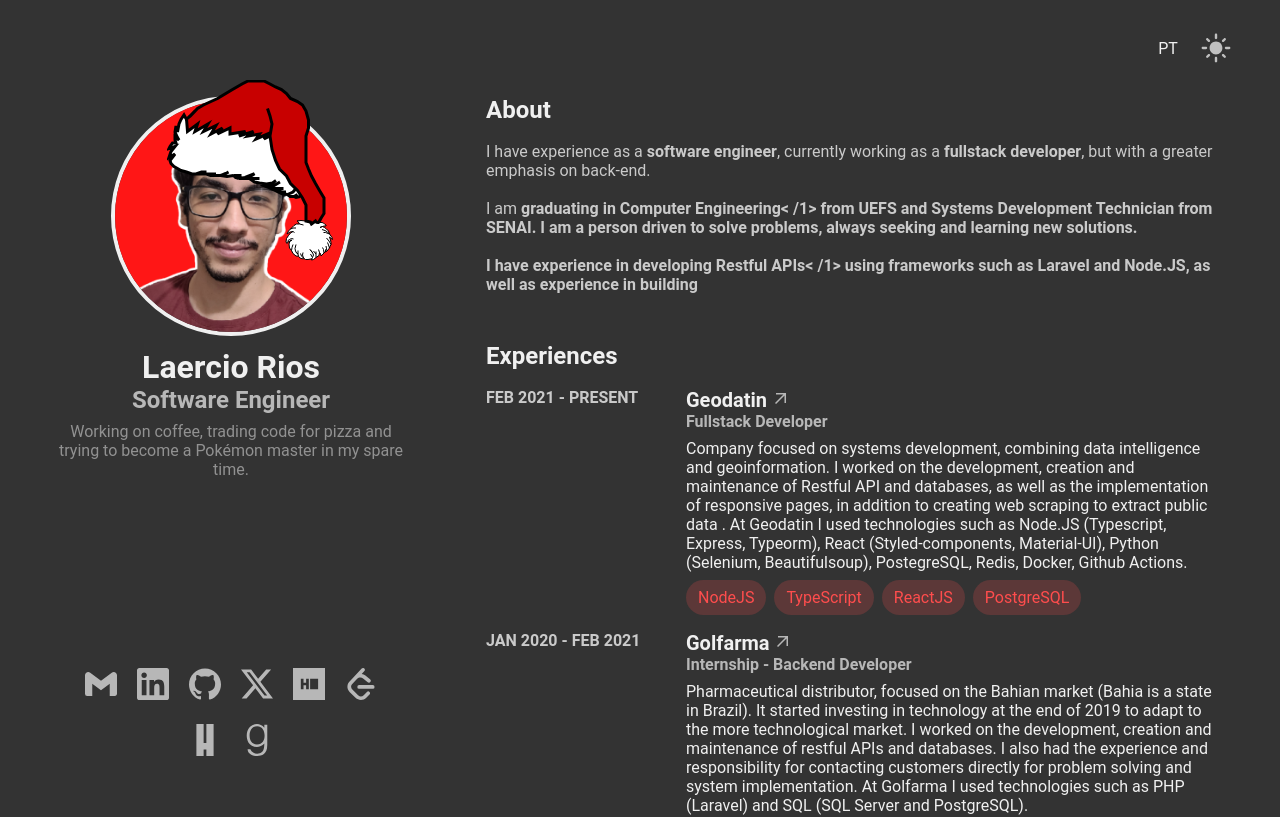
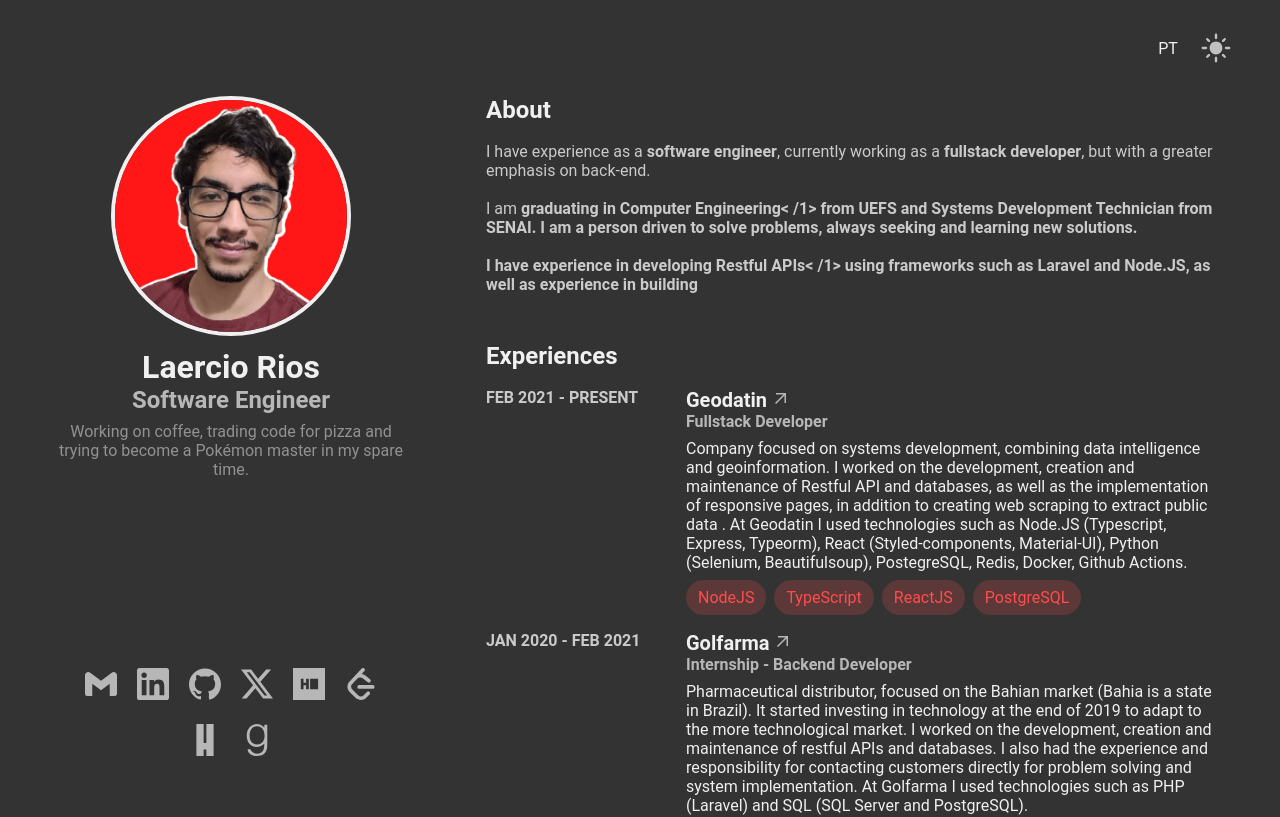
Before and after one commit to LaercioSR/laerciorios.com, a React (Vite) app: page / in a window 1280 px wide. Shown: the top 817 px of the page. Built offline with nearby package versions, Linux system fonts and the light colour scheme.

Commit message:
feat: add verification for Christmas period

```diff
--- a/src/pages/Home/index.tsx
+++ b/src/pages/Home/index.tsx
@@ -46,6 +46,9 @@
 
 export function Home() {
   const { t } = useTranslation();
+  const today = new Date();
+  const isChristmasPeriod =
+    today.getMonth() === 11 && today.getDate() >= 18 && today.getDate() <= 25;
 
   const socialNetworks = [
     {
@@ -138,7 +141,7 @@
         <LeftSide>
           <ProfileInfo>
             <ProfileImageContainer>
-              <ChristmasCap />
+              {isChristmasPeriod && <ChristmasCap />}
               <ProfileImage src={profileImg} />
             </ProfileImageContainer>
             <div>
```
